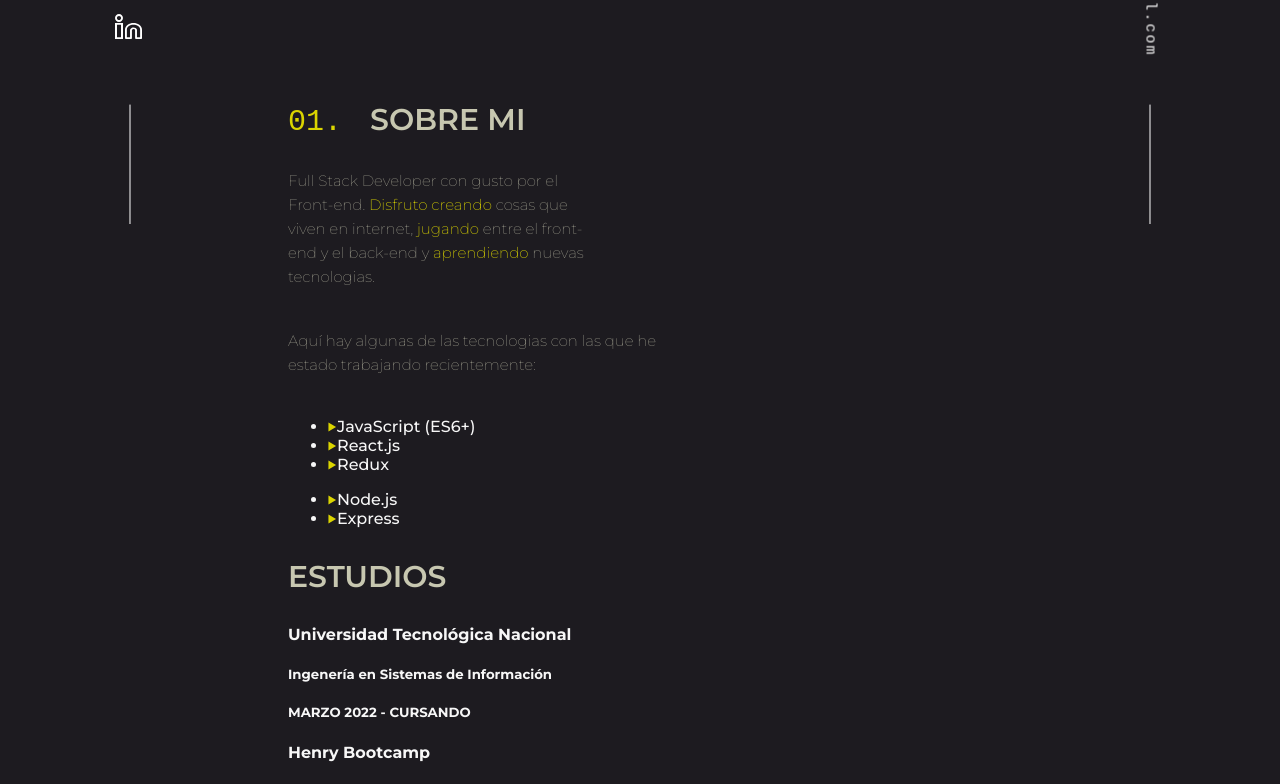
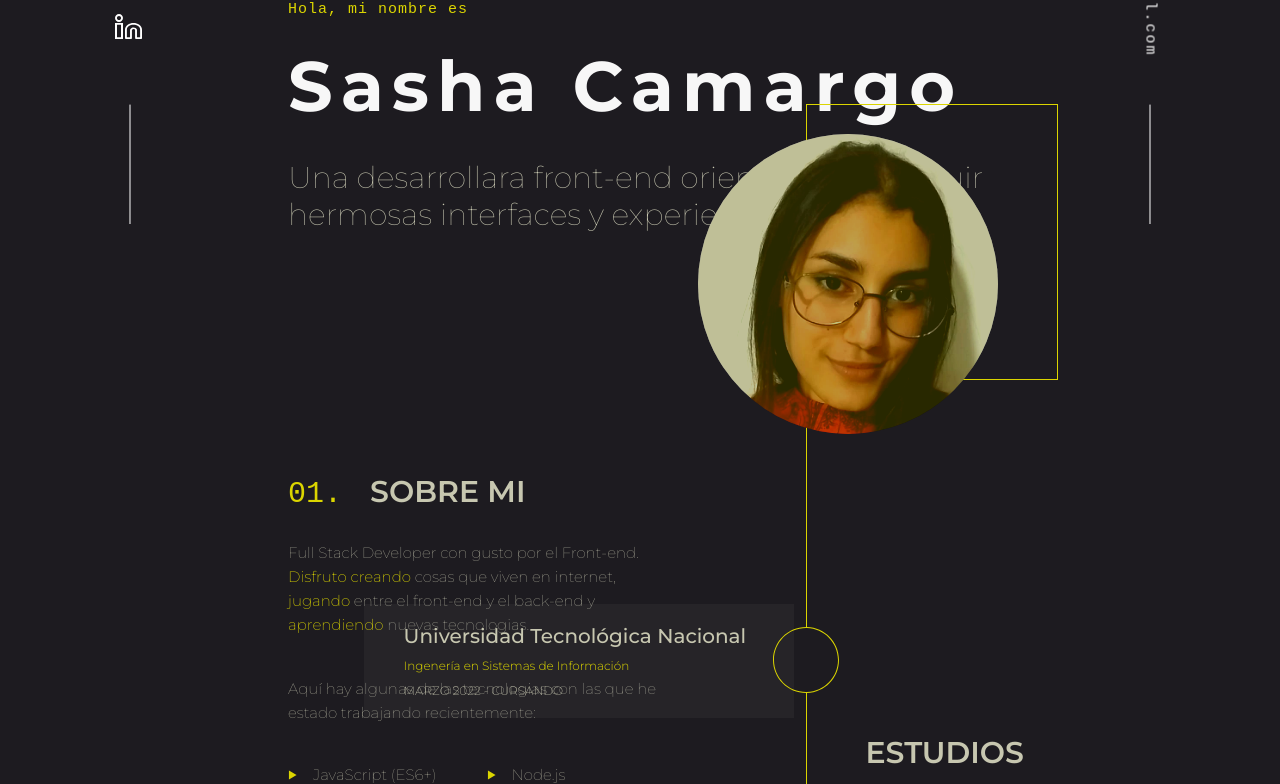
Before and after one commit to sashacamar/portfolio, a React (Create React App) app in the folder client/: page / in a window 1280 px wide. Shown: the part 576-1360 px from the top of the page. Built offline with nearby package versions, Linux system fonts and the light colour scheme; a web font is replaced by a local one.

Commit message:
componente about me

```diff
--- a/client/src/components/desktop/AboutMe/AboutMe.jsx
+++ b/client/src/components/desktop/AboutMe/AboutMe.jsx
@@ -24,25 +24,25 @@ const AboutMe = () => {
                     <div className={styles.languagesContainer}>
                         <ul className={styles.languages}>
                             <li className={styles.item}>
-                                <img src={iconList} alt="*" />
+                                <img className={styles.iconList} src={iconList} alt="*" />
                                 JavaScript (ES6+)
                             </li>
                             <li className={styles.item}>
-                                <img src={iconList} alt="*" />
+                                <img className={styles.iconList} src={iconList} alt="*" />
                                 React.js
                             </li>
                             <li className={styles.item}>
-                                <img src={iconList} alt="*" />
+                                <img className={styles.iconList} src={iconList} alt="*" />
                                 Redux
                             </li>
                         </ul>
                         <ul className={styles.languages}>
                             <li className={styles.item}>
-                                <img src={iconList} alt="*" />
+                                <img className={styles.iconList} src={iconList} alt="*" />
                                 Node.js
                             </li>
                             <li className={styles.item}>
-                                <img src={iconList} alt="*" />
+                                <img className={styles.iconList} src={iconList} alt="*" />
                                 Express
                             </li>
                         </ul>
@@ -50,12 +50,12 @@ const AboutMe = () => {
                 </div>
 
                 <div className={styles.linesContainer}>
+                    <div className={styles.cover}></div>
                     <div className={styles.photo}></div>
                     <div className={styles.line}></div>
-                </div>
 
                     <div className={styles.studiesContainer}>
-                    <h3 className={styles.title}>Estudios</h3>
+                        <h3 className={`${styles.title} ${styles.studiesTitle}`}>Estudios</h3>
                         <div className={`${styles.card} ${styles.card1}`}>
                             <h4 className={styles.cardTitle}>Universidad Tecnológica Nacional</h4>
                             <h5 className={styles.cardSubtitle}>Ingenería en Sistemas de Información</h5>
@@ -69,6 +69,8 @@ const AboutMe = () => {
                             <br />+750 horas de cursado teórico-práctico</h5>
                         </div>
                     </div>
+                </div>
+
 
             </div>
         </div>
--- a/client/src/components/desktop/AboutMe/AboutMe.module.css
+++ b/client/src/components/desktop/AboutMe/AboutMe.module.css
@@ -1,5 +1,6 @@
 .aboutMeContainer{
     width: 100vw;
+    height: 1800px;
 
     display: block;
     align-items: center;
@@ -71,7 +72,6 @@
 }
 
 .text{
-    width: 80%;
     margin-bottom: 40px;
 
     line-height: var(--height-p);
@@ -80,15 +80,137 @@
     font-weight: 100;
     font-size: var(--text-desktop);
 }
-.text2{
-    width: 100%;
-}
 .highlight{
     color: var(--yellow);
     font-weight: 200;
 }
 
+.languagesContainer{
+    width: 100%;
+    display: flex;
+    color: var(--grey);
+    font-family: var(--font-1);
+    font-weight: 100;
+    font-size: var(--text-desktop);
+}
+.languages{
+    list-style-type: none;
+    margin: 0;
+    margin-right: 50px;
+    padding: 0;
+}
+.item{
+    margin-bottom: 10px;
+}
+.iconList{
+    width: 10px;
+    height: 10px;
+    margin-right: 15px;
+}
+
 /* ------- Photo */
+.linesContainer{
+    position: absolute;
+    height: auto;
+    width: 100vw;
+    left: 0;
+    top: 550px;
+}
+.cover{
+    opacity: 1;
+    position: absolute;
+    z-index: 7;
+    margin-top: 160px;
+    right: 22%;
+    width: 300px;
+    height: 300px;
+    background-color: rgba(99, 99, 0, 0.409);
+    border-radius: 100%;
+
+    transition: all 0.4s ease;
+}
+.cover:hover{
+    opacity: 0;
+    filter: contrast(100%) brightness(100%) saturate(100%);
+}
+
+.photo{
+    position: absolute;
+    z-index: 6;
+    margin-top: 160px;
+    right: 22%;
+    width: 300px;
+    height: 300px;
+    background-image: url(../../../assets/foto1.webp);
+    filter: contrast(140%) brightness(140%) saturate(100%);
+    background-size: 310px;
+    background-position: top -35px right 0px;
+    border-radius: 100%;
+
+    transition: all 0.4s ease;
+}
+.cover:hover + .photo {
+    filter: contrast(100%) brightness(100%) saturate(100%);
+}
+
+.line{
+    position: absolute;
+    right: 15%;
+    top: 130px;
+    z-index: 5;
+    width: 400px;
+    height: 900px;
+    background-image: url(../../../assets/line4.svg);
+    background-repeat: no-repeat;
+}
 
 
 /* ------- Education */
+.studiesContainer{
+    width: 100%;
+}
+
+.studiesTitle{
+    position: absolute;
+    right: 20%;
+    top: 730px;
+}
+
+.card{
+    width: 350px;
+    padding: 20px 40px;
+    background-color: #80808015;
+    display: block;
+    justify-content: center;
+    font-family: var(--font-1);
+}
+.cardTitle{
+    font-size: var(--subtitle-desktop);
+    font-weight: 400;
+    color: var(--grey);
+    margin: 0;
+}
+.cardSubtitle{
+    font-size: var(--small-text-desktop);
+    font-weight: 300;
+    color: var(--yellow);
+    margin: 10px 0;
+}
+.cardText{
+    font-size: var(--small-text-desktop);
+    font-weight: 200;
+    color: var(--grey);
+    margin: 0;
+}
+
+.card1{
+    position: absolute;
+    right: 38%;
+    top: 630px;
+}
+
+.card2{
+    position: absolute;
+    right: 44%;
+    top: 810px;
+}
--- a/client/src/components/desktop/Links/Links.module.css
+++ b/client/src/components/desktop/Links/Links.module.css
@@ -8,7 +8,7 @@
     align-items: flex-end;
     bottom: 0;
 
-    z-index: 999;
+    z-index: 0;
 
     font-family: var(--font-2);
     font-weight: 400;
```
Also changed, not shown: client/src/assets/foto1.webp (added), client/src/assets/foto2.webp (added). Lines whose indentation alone changed are shown as unchanged.
